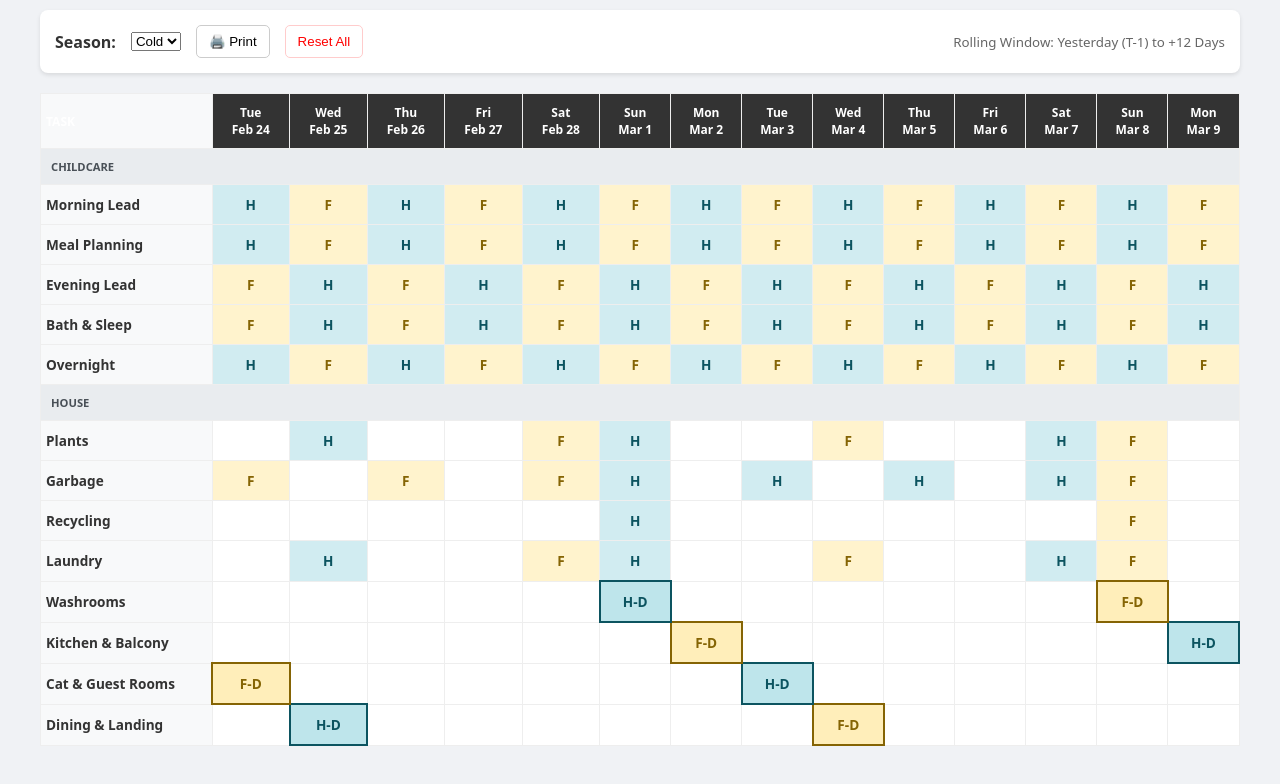
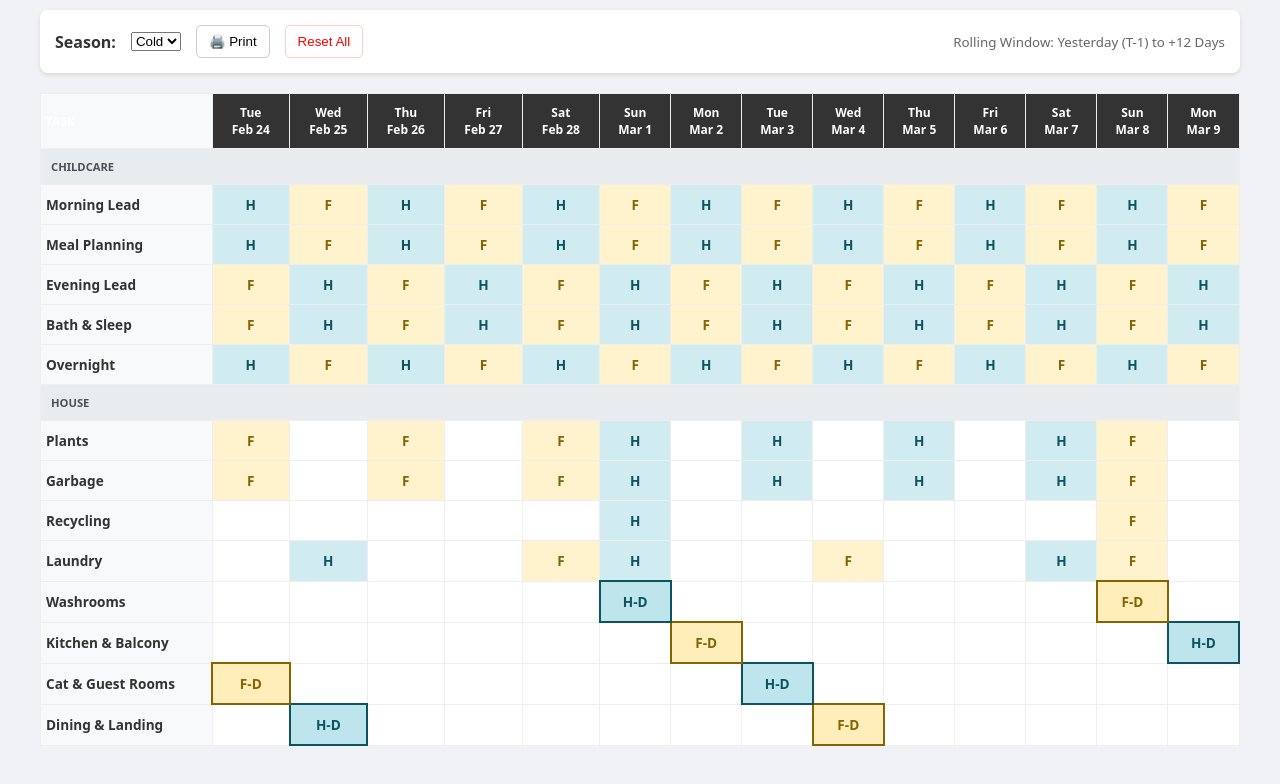
Before and after one commit to felixrsv/home-ops, a plain HTML site: page index.html in a window 1280 px wide. Drawn offline with Linux system fonts and the light colour scheme.

Commit message:
Decrease frequency of 'Plants' task from 2 to 1

```diff
--- a/index.html
+++ b/index.html
@@ -43,7 +43,7 @@
         { name: "Evening Lead", cat: "Childcare", freq: 0 },
         { name: "Bath & Sleep", cat: "Childcare", freq: 0 },
         { name: "Overnight", cat: "Childcare", freq: 0 },
-        { name: "Plants", cat: "House", freq: 2 },
+        { name: "Plants", cat: "House", freq: 1 },
         { name: "Garbage", cat: "House", freq: 1 },
         { name: "Recycling", cat: "House", freq: 6 },
         { name: "Laundry", cat: "House", freq: 2 },
```
